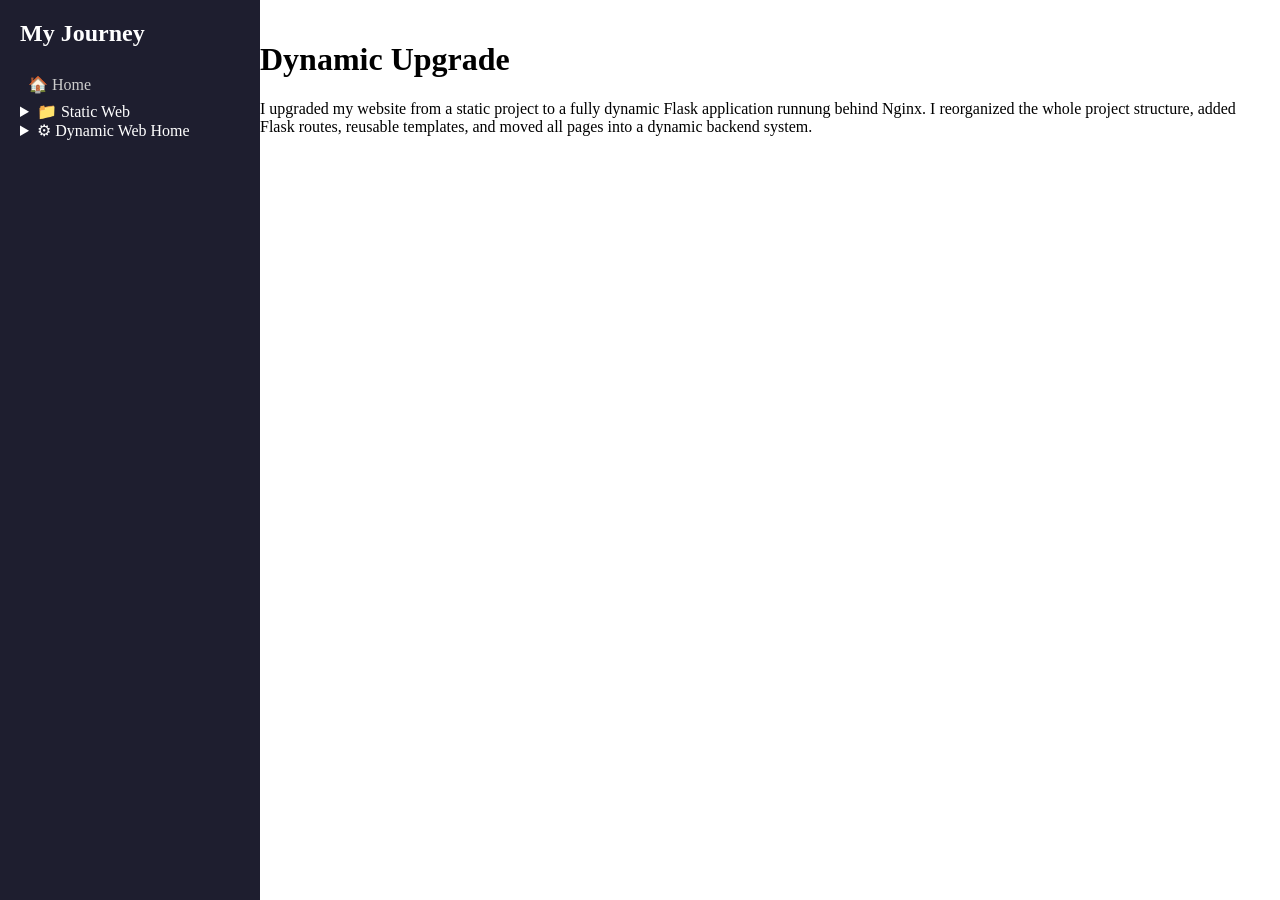
After one commit to Norbert1129/dynamic-web, a Flask app: page /base in a window 1280 px wide. The commit adds this page. Run offline with Flask 3, Linux system fonts and the light colour scheme.

Commit message:
upgraded static site to flask dynamic app two

```diff
--- a/app.py
+++ b/app.py
@@ -1,4 +1,3 @@
-\
 from flask import Flask, render_template, request, redirect
 
 app = Flask(__name__)
@@ -24,9 +23,15 @@ def add_journey():
         return redirect("/journeys")
     return render_template("add.html")
 
+
+
 @app.route("/")
 def home():
     return render_template("index.html")
+
+@app.route("/base")
+def base():
+    return render_template("/Dynamichome.html")
 
 @app.route("/first")
 def first():
@@ -62,7 +67,7 @@ def about():
 
 @app.route("/test")
 def test():
-    return render_template("index2.html")
+    return render_template("Dynamicjourney.html")
 
 if __name__ == "__main__":
     app.run(host="127.0.0.1", port=5000)
--- /dev/null
+++ b/templates/Dynamichome.html
@@ -0,0 +1,10 @@
+{% extends "base.html" %}
+{% block content %}
+
+<h1>Dynamic Upgrade</h1>
+</p>
+I upgraded my website from a static project to a fully dynamic Flask
+application runnung behind Nginx. I reorganized the whole project structure,
+added Flask routes, reusable templates, and moved all pages into a
+dynamic backend system.
+{% endblock %}
--- a/templates/base.html
+++ b/templates/base.html
@@ -9,7 +9,7 @@
 
 <div class="sidebar">
     <h2>My Journey</h2>
-    <a href="/index.html"> &#127968; Home</a>
+    <a href="/"> &#127968; Home</a>
 
     <details>
         <summary> &#128193; Static Web</summary>
@@ -24,7 +24,7 @@
 
     <details>
         <summary> &#9881; Dynamic Web Home</summary>
-        <a href="/">Dynamic Journey 1</a>
+        <a href="/base">Dynamic Journey 1</a>
         <a href="/test"> Dynamic Journey 2</a>
     </details>
 </div>
--- a/templates/journey3.html
+++ b/templates/journey3.html
@@ -12,8 +12,8 @@
     </p>
 
     <div class="gallery">
-        <img src="/dynamic-web/images/img1.png" class="my-image">
-        <img src="/dynamic-web/images/img2.png" class="my-image">
-        <img src="/dynamic-web/images/img3.png" class="my-image">
+        <img src="{{ url_for('static', filename='images/img1.png') }}" class="my-image">
+        <img src="{{ url_for('static', filename='images/img2.png') }}" class="my-image">
+        <img src="{{ url_for('static', filename='images/img3.png') }}" class="my-image">
     </div>
 {% endblock %}
--- a/templates/journey5.html
+++ b/templates/journey5.html
@@ -48,9 +48,9 @@
 
 </div>
 <div class="gallery">
-    <img src="/dynamic-web/images/img4.png" class="centered-image">
-    <img src="/dynamic-web/images/img5.png" class="centered-image">
-    <img src="/dynamic-web/images/img6.png" class="centered-image">
+    <img src="{{ url_for('static', filename='images/img4.png') }}" class="my-image">
+    <img src="{{ url_for('static', filename='images/img5.png') }}" class="my-image">
+    <img src="{{ url_for('static', filename='images/img6.png') }}" class="my-image">
 </div>
 
 {% endblock %}
--- a/templates/journey6.html
+++ b/templates/journey6.html
@@ -37,8 +37,8 @@
 </div>
 
 <div class="gallery">
-        <img src="/dynamic-web/images/img7.png" class="centered-image">
-        <img src="/dynamic-web/images/img8.png" class="centered-image">
-        <img src="/dynamic-web/images/img9.png" class="centered-image">
+        <img src="{{ url_for('static', filename='images/img7.png') }}" class="my-image">
+        <img src="{{ url_for('static', filename='images/img8.png') }}" class="my-image">
+        <img src="{{ url_for('static', filename='images/img9.png') }}" class="my-image">
 </div>
 {% endblock %}
```
Also changed, not shown: templates/Dynamicjourney.html (renamed from templates/index2.html).
